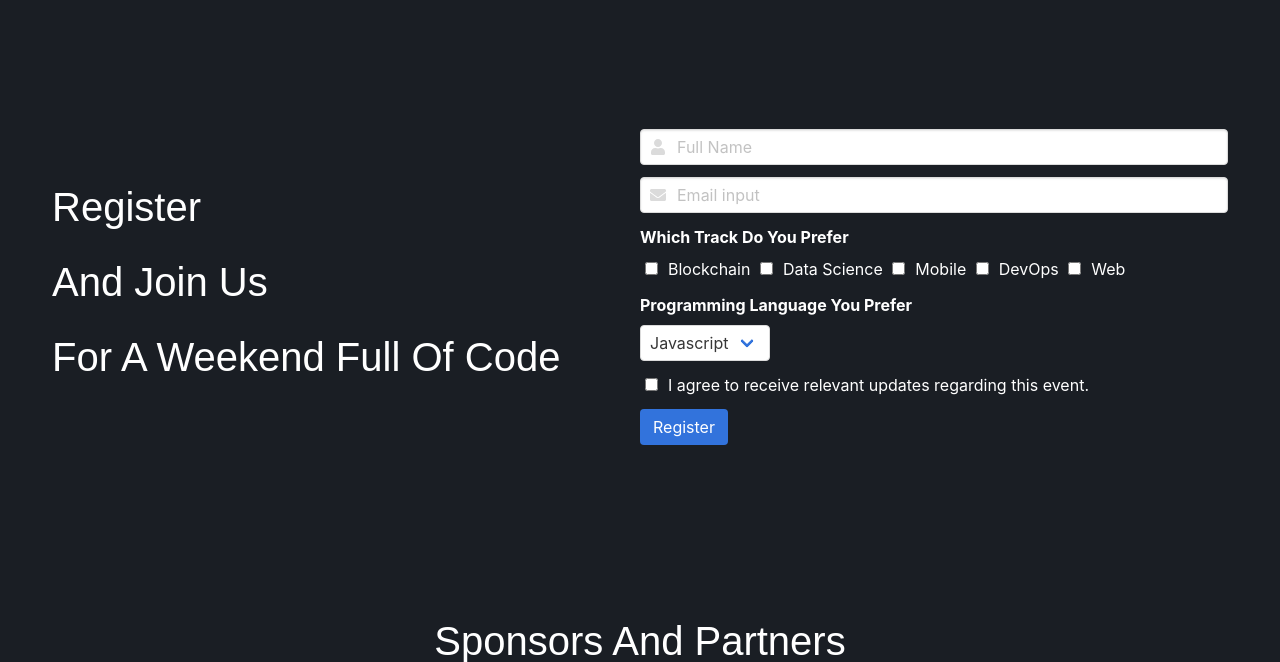
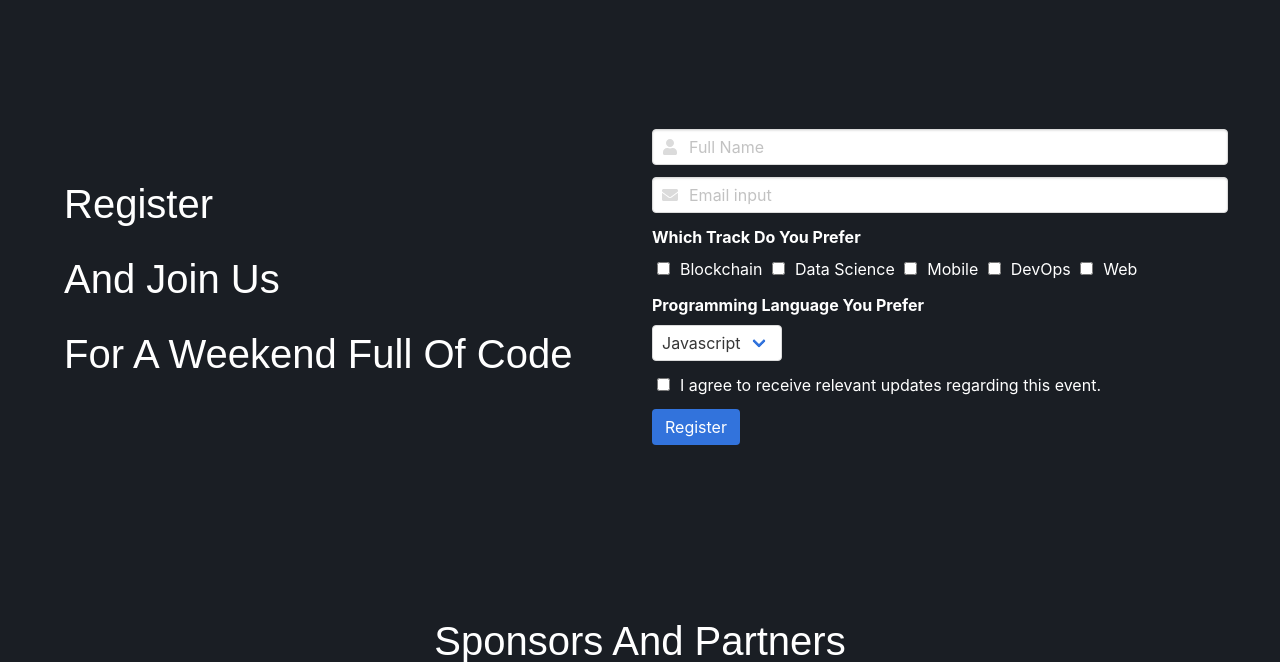
Before and after one commit to sudoalgorithm/IBM-Cloud-DevFest-2018-Website, a Flask app: page / in a window 1280 px wide. Shown: the part 5281-5943 px from the top of the page. Run offline with Flask 2, Linux system fonts and the light colour scheme; some libraries are stand-ins or nearby versions; grey boxes are pictures that could not be loaded.

Commit message:
CSS Changes to Registration Changes

```diff
--- a/app.py
+++ b/app.py
@@ -70,4 +70,4 @@ def put_register():
         return jsonify(data)
 
 if __name__ == '__main__':
-    app.run(host='0.0.0.0', port=8080)
+    app.run(debug=True,host='0.0.0.0', port=8080)
--- a/static/css/style.css
+++ b/static/css/style.css
@@ -144,6 +144,14 @@ p{
     margin-right: 10px;
 }
 
+#section-seven-left{
+    margin: auto;
+    top: 0;
+    left: 0;
+    right: 0;
+    bottom: 0;
+}
+
 @media screen and (max-width: 800px) {
     .column-photos {
         -ms-flex: 50%;
--- a/templates/index.html
+++ b/templates/index.html
@@ -594,9 +594,7 @@
     <div id="section-seven">
         <div class="container">
             <div class="columns">
-                <div class="column" style="padding: 130px 0;">
-                    <br>
-                    <br>
+                <div class="column" id="section-seven-left">
                     <h1>Register</h1>
                     <h1>And Join Us</h1>
                     <h1>For A Weekend Full Of Code</h1>
```
Also changed, not shown: 1 other file.
